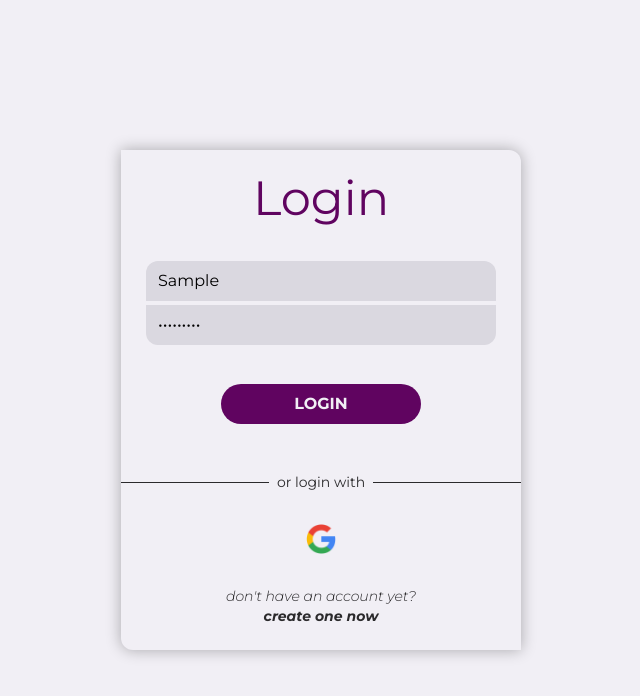
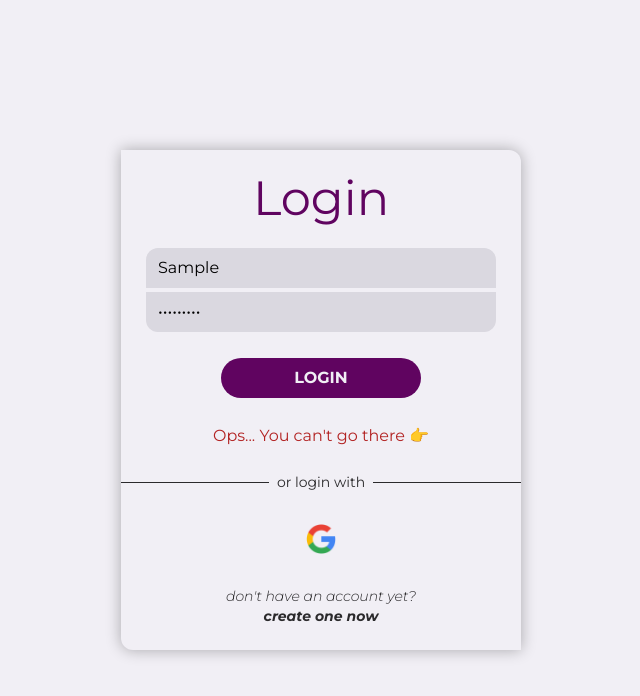
Before and after one commit to LeandroRochAlg/job-failure, a Vue app: page /login in a window 1280 px wide. Both pictures are taken after typing "Sample", "Sample123" into the empty fields and a click on the button "LOGIN". Shown: the top 696 px of the page, without its empty margins (319-959 px from the left). Built offline with nearby package versions, Linux system fonts and the light colour scheme; no server answers.

Commit message:
feat: Add loading state to login button and response handling

```diff
--- a/src/components/auth/Button.vue
+++ b/src/components/auth/Button.vue
@@ -1,9 +1,16 @@
 <template>
-    <button class="h-10 bg-primary rounded-full w-1/2 text-light uppercase font-bold mx-auto m-6 hover:shadow-primary transition-shadow duration-300">{{ props.title }}</button>
+    <button :class="['h-10 bg-primary rounded-full w-1/2 text-light uppercase font-bold mx-auto m-6 hover:shadow-primary transition-shadow duration-200', { 'animate-pulse-fast': loading }]" :disabled="loading">
+        <span v-if="!loading">{{ props.title }}</span>
+        <span v-else>Loading...</span>
+    </button>
 </template>
 
 <script lang="ts" setup>
 const props = defineProps({
-    title: String
+    title: String,
+    loading: {
+        type: Boolean,
+        default: false
+    }
 });
 </script>
--- a/src/components/auth/Input.vue
+++ b/src/components/auth/Input.vue
@@ -27,5 +27,5 @@ if (props.position === 'top') {
     border = 'rounded-b-xl';
 }
 
-const inputStyle = `w-[350px] focus:outline-none focus:underline hover:underline mx-auto border-none bg-darkLight dark:bg-lightDark mt-1 ${border}`;
+const inputStyle = `w-[350px] focus:outline-none focus:underline hover:underline mx-auto border-none bg-darkLight dark:bg-lightDark dark:text-darkLight mt-1 ${border}`;
 </script>
--- a/src/components/auth/LoginForm.vue
+++ b/src/components/auth/LoginForm.vue
@@ -6,7 +6,8 @@
                 <Input type="text" v-model="username" placeHolder="Username" position="top"/>
                 <Input type="password" v-model="password" placeHolder="Password" position="bottom"/>
             </div>
-            <Button title="Login"/>
+            <Button :title="'Login'" :loading="loading"/>
+            <p v-if="!response" class="text-center text-red">Ops... You can't go there 👉</p>
         </form>
         <div class="w-full flex items-center justify-center my-6">
             <div class="flex-grow border-t border-dark dark:border-light"></div>
@@ -32,8 +33,15 @@ import googleLogo from '../../assets/Google.png';
 const authStore = useAuthStore();
 const username = ref('');
 const password = ref('');
+const loading = ref(false);
+const response = ref(true);
 
 const login = async () => {
-    await authStore.login(username.value, password.value);
+  loading.value = true;
+  try {
+    response.value = await authStore.login(username.value, password.value) as boolean;
+  } finally {
+    loading.value = false;
+  }
 };
 </script>
--- a/src/stores/auth.ts
+++ b/src/stores/auth.ts
@@ -59,9 +59,12 @@ export const useAuthStore = defineStore('auth', {
 
                 // Redirect to the home page
                 location.href = '/home';
+
+                return true;
             } catch (error) {
                 const axiosError = error as AxiosError;
                 console.error(axiosError.response?.data);
+                return false;
             }
         },
         async logout() {
--- a/tailwind.config.js
+++ b/tailwind.config.js
@@ -10,7 +10,8 @@ export default {
       dark: '#2B2A2C',
       light: '#F1EFF5',
       lightDark: '#464547',
-      darkLight: '#DAD8E0'
+      darkLight: '#DAD8E0',
+      red: '#B22222',
     },
     fontFamily: {
       montserrat: ['Montserrat', 'sans-serif'],
@@ -25,8 +26,11 @@ export default {
         'shadow': 'box-shadow',
       },
       transitionDuration: {
-        '300': '300ms',
-      }
+        '200': '200ms',
+      },
+      animation: {
+        'pulse-fast': 'pulse 1.25s cubic-bezier(0.4, 0, 0.6, 1) infinite',
+      },
     }
   },
   plugins: [
```
